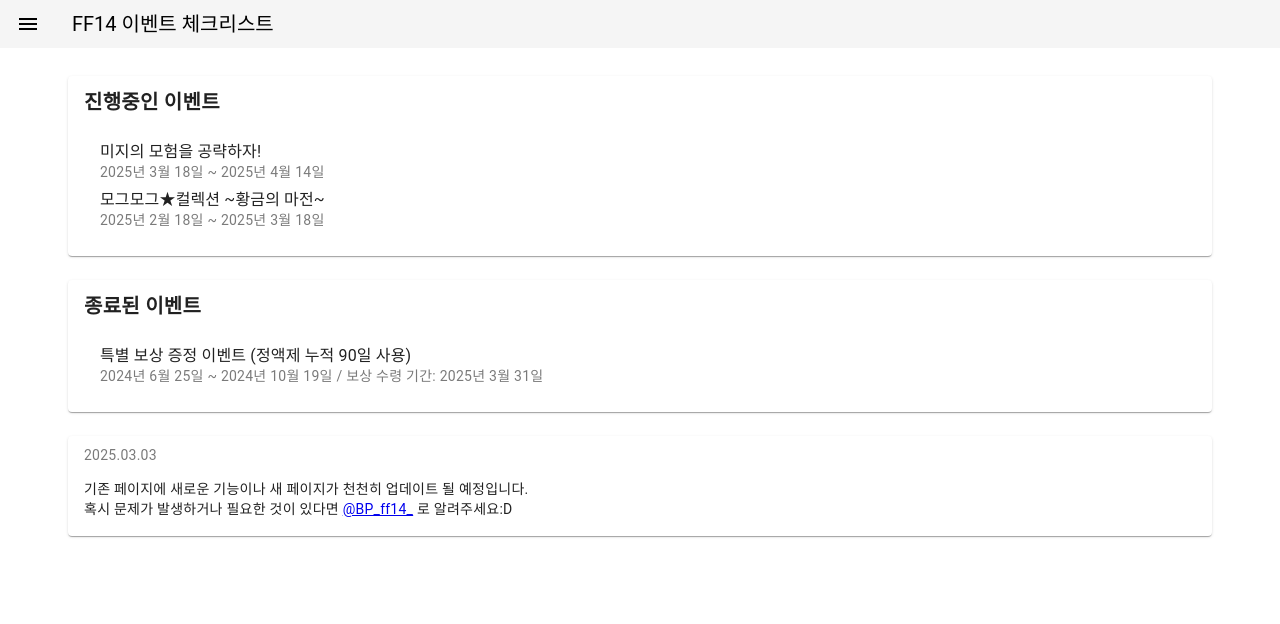
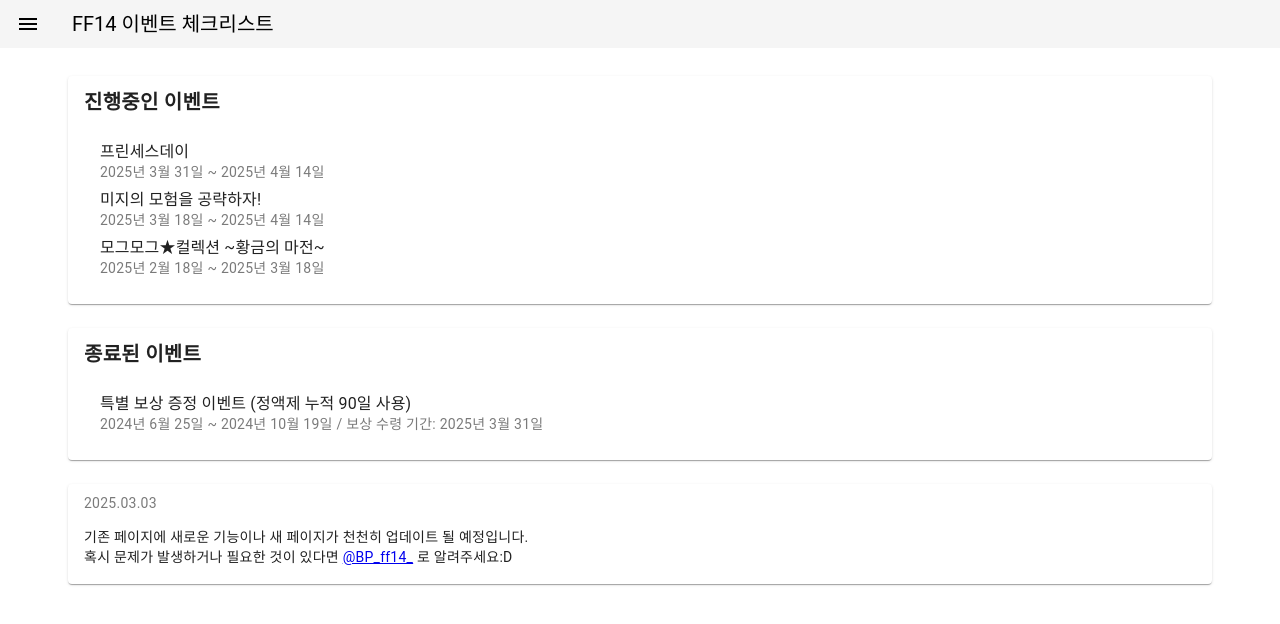
Before and after one commit to black-pepper/ff14-utility, a Vue app: page / in a window 1280 px wide. Shown: the top 624 px of the page. Built offline with nearby package versions, Linux system fonts and the light colour scheme.

Commit message:
add event

```diff
--- a/src/config/eventList.js
+++ b/src/config/eventList.js
@@ -2,8 +2,8 @@
     eventList: [
         {
             title: "프린세스데이",
-            startDate: new Date('2024-03-31'),
-            endDate: new Date('2024-04-14'),
+            startDate: new Date('2025-03-31'),
+            endDate: new Date('2025-04-14'),
             url: "https://www.ff14.co.kr/events/fun/2025/princessday"
         },
         {
--- a/src/plugins/vuetify.js
+++ b/src/plugins/vuetify.js
@@ -17,7 +17,6 @@
     themes: {
       light: {
         colors: {
-
           highlights: '#F5F5F5',
         },
       },
--- a/src/views/MainView.vue
+++ b/src/views/MainView.vue
@@ -16,6 +16,7 @@
 const today = new Date();
 today.setHours(0, 0, 0, 0);
 const ongoingEvents = computed(() => {
+  console.log(eventList)
   return eventList.filter((event) => event.endDate >= today);
 });
 const rewardEvents = computed(() => {
```
